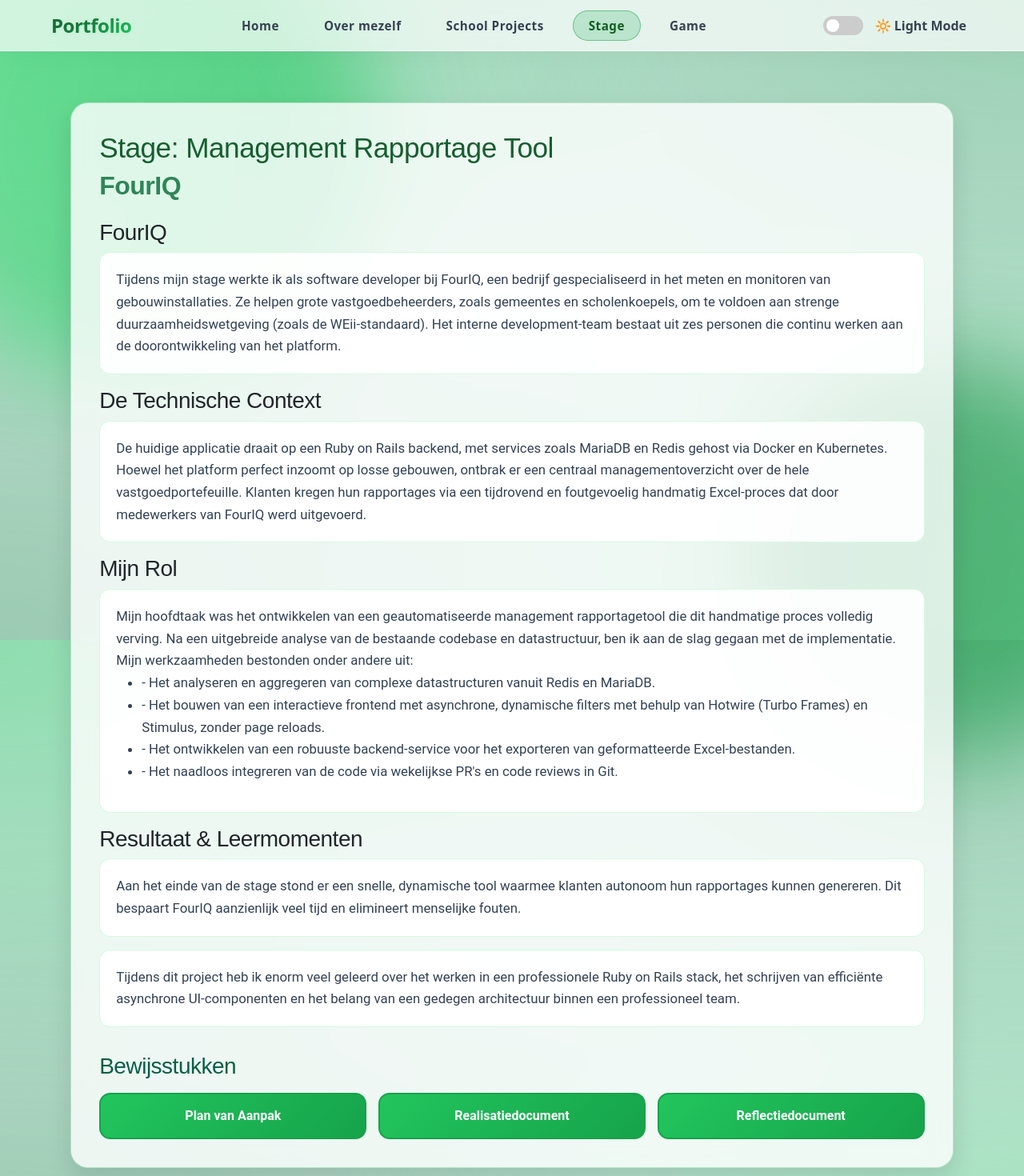
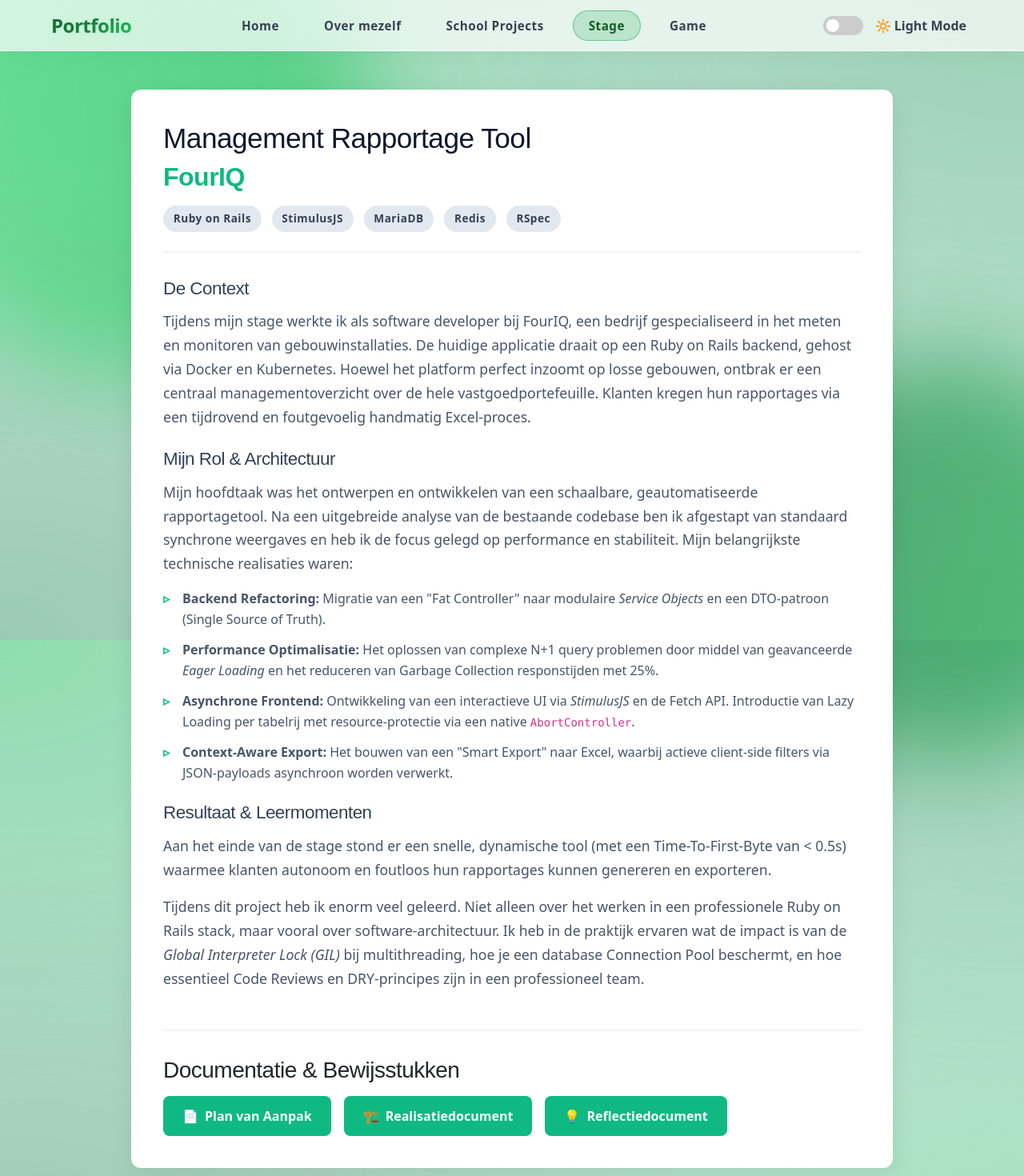
Before and after one commit to TomGijsbers/reactPorto, a React (Vite) app in the folder porto/: page /stage in a window 1280 px wide. Shown: the top 1470 px of the page at 80% size. Built offline with nearby package versions, Linux system fonts and the light colour scheme.

Commit message:
update stage page

```diff
--- a/porto/src/views/Stage.jsx
+++ b/porto/src/views/Stage.jsx
@@ -16,83 +16,87 @@
 
       <main className="stage-container">
         <section className="stage-card">
-          <h1>Stage: Management Rapportage Tool</h1>
-          <h2>FourIQ</h2>
+          <header className="stage-header">
+            <h1>Management Rapportage Tool</h1>
+            <h2 className="company-name">FourIQ</h2>
 
-          <h3>FourIQ</h3>
+            {/* Tech Stack Badges */}
+            <div className="tech-stack">
+              <span className="tech-badge">Ruby on Rails</span>
+              <span className="tech-badge">StimulusJS</span>
+              <span className="tech-badge">MariaDB</span>
+              <span className="tech-badge">Redis</span>
+              <span className="tech-badge">RSpec</span>
+            </div>
+          </header>
+
+          <div className="stage-content">
+            <div className="content-block">
+              <h3>De Context</h3>
               <p>
                 Tijdens mijn stage werkte ik als software developer bij FourIQ, een
                 bedrijf gespecialiseerd in het meten en monitoren van gebouwinstallaties.
-            Ze helpen grote vastgoedbeheerders, zoals gemeentes en scholenkoepels,
-            om te voldoen aan strenge duurzaamheidswetgeving (zoals de WEii-standaard).
-            Het interne development-team bestaat uit zes personen die continu werken
-            aan de doorontwikkeling van het platform.
+                De huidige applicatie draait op een Ruby on Rails backend, gehost via Docker en Kubernetes.
+                Hoewel het platform perfect inzoomt op losse gebouwen, ontbrak er een centraal managementoverzicht
+                over de hele vastgoedportefeuille. Klanten kregen hun rapportages via een tijdrovend en foutgevoelig
+                handmatig Excel-proces.
               </p>
+            </div>
 
-          <h3>De Technische Context</h3>
+            <div className="content-block">
+              <h3>Mijn Rol & Architectuur</h3>
               <p>
-            De huidige applicatie draait op een Ruby on Rails backend, met services
-            zoals MariaDB en Redis gehost via Docker en Kubernetes. Hoewel het platform
-            perfect inzoomt op losse gebouwen, ontbrak er een centraal managementoverzicht
-            over de hele vastgoedportefeuille. Klanten kregen hun rapportages via een
-            tijdrovend en foutgevoelig handmatig Excel-proces dat door medewerkers van
-            FourIQ werd uitgevoerd.
+                Mijn hoofdtaak was het ontwerpen en ontwikkelen van een schaalbare, geautomatiseerde
+                rapportagetool. Na een uitgebreide analyse van de bestaande codebase ben ik afgestapt van
+                standaard synchrone weergaves en heb ik de focus gelegd op performance en stabiliteit.
+                Mijn belangrijkste technische realisaties waren:
               </p>
-
-          <h3>Mijn Rol</h3>
-          <p>
-            Mijn hoofdtaak was het ontwikkelen van een geautomatiseerde management
-            rapportagetool die dit handmatige proces volledig verving. Na een uitgebreide
-            analyse van de bestaande codebase en datastructuur, ben ik aan de slag gegaan
-            met de implementatie. Mijn werkzaamheden bestonden onder andere uit:
-
-
-          <ul>
+              <ul className="custom-list">
                 <li>
-              - Het analyseren en aggregeren van complexe datastructuren vanuit Redis en MariaDB.
+                  <strong>Backend Refactoring:</strong> Migratie van een "Fat Controller" naar modulaire <i>Service Objects</i> en een DTO-patroon (Single Source of Truth).
                 </li>
                 <li>
-              - Het bouwen van een interactieve frontend met asynchrone, dynamische filters
-              met behulp van Hotwire (Turbo Frames) en Stimulus, zonder page reloads.
+                  <strong>Performance Optimalisatie:</strong> Het oplossen van complexe N+1 query problemen door middel van geavanceerde <i>Eager Loading</i> en het reduceren van Garbage Collection responstijden met 25%.
                 </li>
                 <li>
-              - Het ontwikkelen van een robuuste backend-service voor het exporteren van
-              geformatteerde Excel-bestanden.
+                  <strong>Asynchrone Frontend:</strong> Ontwikkeling van een interactieve UI via <i>StimulusJS</i> en de Fetch API. Introductie van Lazy Loading per tabelrij met resource-protectie via een native <code>AbortController</code>.
                 </li>
                 <li>
-              - Het naadloos integreren van de code via wekelijkse PR's en code reviews in Git.
+                  <strong>Context-Aware Export:</strong> Het bouwen van een "Smart Export" naar Excel, waarbij actieve client-side filters via JSON-payloads asynchroon worden verwerkt.
                 </li>
               </ul>
-</p>
+            </div>
+
+            <div className="content-block">
               <h3>Resultaat & Leermomenten</h3>
               <p>
-            Aan het einde van de stage stond er een snelle, dynamische tool waarmee
-            klanten autonoom hun rapportages kunnen genereren. Dit bespaart FourIQ
-            aanzienlijk veel tijd en elimineert menselijke fouten.
+                Aan het einde van de stage stond er een snelle, dynamische tool (met een Time-To-First-Byte van &lt; 0.5s)
+                waarmee klanten autonoom en foutloos hun rapportages kunnen genereren en exporteren.
               </p>
               <p>
-            Tijdens dit project heb ik enorm veel geleerd over het werken in een professionele
-            Ruby on Rails stack, het schrijven van efficiënte asynchrone UI-componenten en
-            het belang van een gedegen architectuur binnen een professioneel team.
+                Tijdens dit project heb ik enorm veel geleerd. Niet alleen over het werken in een professionele Ruby on Rails stack,
+                maar vooral over software-architectuur. Ik heb in de praktijk ervaren wat de impact is van de <i>Global Interpreter Lock (GIL)</i> bij multithreading,
+                hoe je een database Connection Pool beschermt, en hoe essentieel Code Reviews en DRY-principes zijn in een professioneel team.
               </p>
+            </div>
+          </div>
 
           <div className="download-section">
-            <h3>Bewijsstukken</h3>
+            <h3>Documentatie & Bewijsstukken</h3>
             <div className="download-grid">
               <a href={PVADocument} download className="download-btn" aria-label="Download Plan van Aanpak">
-                Plan van Aanpak
+                <span className="icon">📄</span> Plan van Aanpak
               </a>
               <a href="#" className="download-btn" aria-label="Download Realisatiedocument">
-                Realisatiedocument
+                <span className="icon">🏗️</span> Realisatiedocument
               </a>
               <a href="#" className="download-btn" aria-label="Download Reflectiedocument">
-                Reflectiedocument
+                <span className="icon">💡</span> Reflectiedocument
               </a>
             </div>
           </div>
         </section>
       </main>
-
     </div>
   );
 };
--- a/porto/src/views/css/Stage.css
+++ b/porto/src/views/css/Stage.css
@@ -1,86 +1,153 @@
+/* Container & Layout */
 .stage-container {
-  width: min(1200px, 90%);
-  margin: 2.5rem auto 4rem;
-  padding: 1.5rem;
+  padding: 3rem 1.5rem;
+  max-width: 1000px;
+  margin: 0 auto;
 }
 
 .stage-card {
-  background: rgba(255, 255, 255, 0.80);
-  border-radius: 22px;
-  border: 1px solid rgba(22, 163, 74, 0.25);
-  box-shadow: 0 15px 30px rgba(15, 23, 42, 0.12);
-  padding: 2.2rem;
-  backdrop-filter: blur(14px);
-  font-family: 'Roboto', sans-serif;
+  background: #ffffff;
+  border-radius: 12px;
+  padding: 2.5rem;
+  box-shadow: 0 8px 30px rgba(0, 0, 0, 0.08);
+  transition: all 0.3s ease;
 }
 
-.stage-card h1 {
-  margin-bottom: 0.4rem;
-  font-size: 2.2rem;
-  color: #155e2e;
+.dark-mode .stage-card {
+  background: #1e293b;
+  color: #f8fafc;
+  box-shadow: 0 8px 30px rgba(0, 0, 0, 0.3);
 }
 
-.stage-card h2 {
-  margin-top: 0;
-  margin-bottom: 1.4rem;
-  color: #2f855a;
+/* Headers */
+.stage-header {
+  margin-bottom: 2rem;
+  border-bottom: 2px solid #f1f5f9;
+  padding-bottom: 1.5rem;
+}
+
+.dark-mode .stage-header {
+  border-bottom: 2px solid #334155;
+}
+
+.stage-header h1 {
+  font-size: 2.2rem;
+  color: #0f172a;
+  margin-bottom: 0.5rem;
+}
+
+.dark-mode .stage-header h1 {
+  color: #f8fafc;
+}
+
+.company-name {
+  color: #10b981; /* FourIQ green indicator */
   font-weight: 600;
 }
 
-.stage-card p {
-  font-size: 1.05rem;
-  line-height: 1.65;
-  color: #334155;
-  background: rgba(255, 255, 255, 0.92);
-  padding: 1.25rem;
-  border-radius: 14px;
-  border: 1px solid rgba(134, 239, 172, 0.35);
+/* Tech Badges */
+.tech-stack {
+  display: flex;
+  flex-wrap: wrap;
+  gap: 0.8rem;
+  margin-top: 1rem;
 }
 
-.download-section {
-  margin-top: 2rem;
+.tech-badge {
+  background-color: #e2e8f0;
+  color: #334155;
+  padding: 0.4rem 0.8rem;
+  border-radius: 20px;
+  font-size: 0.85rem;
+  font-weight: 600;
+  letter-spacing: 0.5px;
 }
 
-.download-section h3 {
+.dark-mode .tech-badge {
+  background-color: #334155;
+  color: #cbd5e1;
+}
+
+/* Content Blocks */
+.stage-content h3 {
+  font-size: 1.4rem;
+  margin-top: 1.5rem;
+  margin-bottom: 0.8rem;
+  color: #334155;
+}
+
+.dark-mode .stage-content h3 {
+  color: #e2e8f0;
+}
+
+.stage-content p {
+  line-height: 1.7;
   margin-bottom: 1rem;
-  color: #065f46;
+  color: #475569;
+}
+
+.dark-mode .stage-content p {
+  color: #94a3b8;
+}
+
+/* Custom List */
+.custom-list {
+  list-style: none;
+  padding-left: 0;
+}
+
+.custom-list li {
+  position: relative;
+  padding-left: 1.5rem;
+  margin-bottom: 0.8rem;
+  line-height: 1.6;
+  color: #475569;
+}
+
+.dark-mode .custom-list li {
+  color: #94a3b8;
+}
+
+.custom-list li::before {
+  content: "▹";
+  position: absolute;
+  left: 0;
+  color: #10b981;
+  font-weight: bold;
+}
+
+/* Buttons */
+.download-section {
+  margin-top: 3rem;
+  padding-top: 2rem;
+  border-top: 2px solid #f1f5f9;
+}
+
+.dark-mode .download-section {
+  border-top: 2px solid #334155;
 }
 
 .download-grid {
-  display: grid;
-  grid-template-columns: repeat(auto-fit, minmax(180px, 1fr));
-  gap: 0.9rem;
+  display: flex;
+  gap: 1rem;
+  flex-wrap: wrap;
+  margin-top: 1rem;
 }
 
 .download-btn {
-  border: 2px solid #16a34a;
-  background: linear-gradient(135deg, #22c55e, #16a34a);
+  display: inline-flex;
+  align-items: center;
+  gap: 0.5rem;
+  background-color: #10b981;
   color: white;
-  border-radius: 14px;
-  padding: 0.95rem 1rem;
-  text-align: center;
-  font-weight: 700;
+  padding: 0.8rem 1.5rem;
+  border-radius: 8px;
   text-decoration: none;
-  transition: transform 0.2s ease, box-shadow 0.2s ease;
+  font-weight: 600;
+  transition: transform 0.2s, background-color 0.2s;
 }
 
 .download-btn:hover {
+  background-color: #059669;
   transform: translateY(-2px);
-  box-shadow: 0 12px 20px rgba(34, 197, 94, 0.35);
 }
-
-.dark-mode .stage-card {
-  background: rgba(6, 15, 40, 0.80);
-  border: 1px solid rgba(22, 163, 74, 0.45);
-}
-
-.dark-mode .stage-card p {
-  background: rgba(10, 24, 48, 0.65);
-  color: #cbd5e1;
-}
-
-.dark-mode .stage-card h1,
-.dark-mode .stage-card h2,
-.dark-mode .download-section h3 {
-  color: #a3f7c7;
-}
```
Lines whose indentation alone changed are shown as unchanged.
